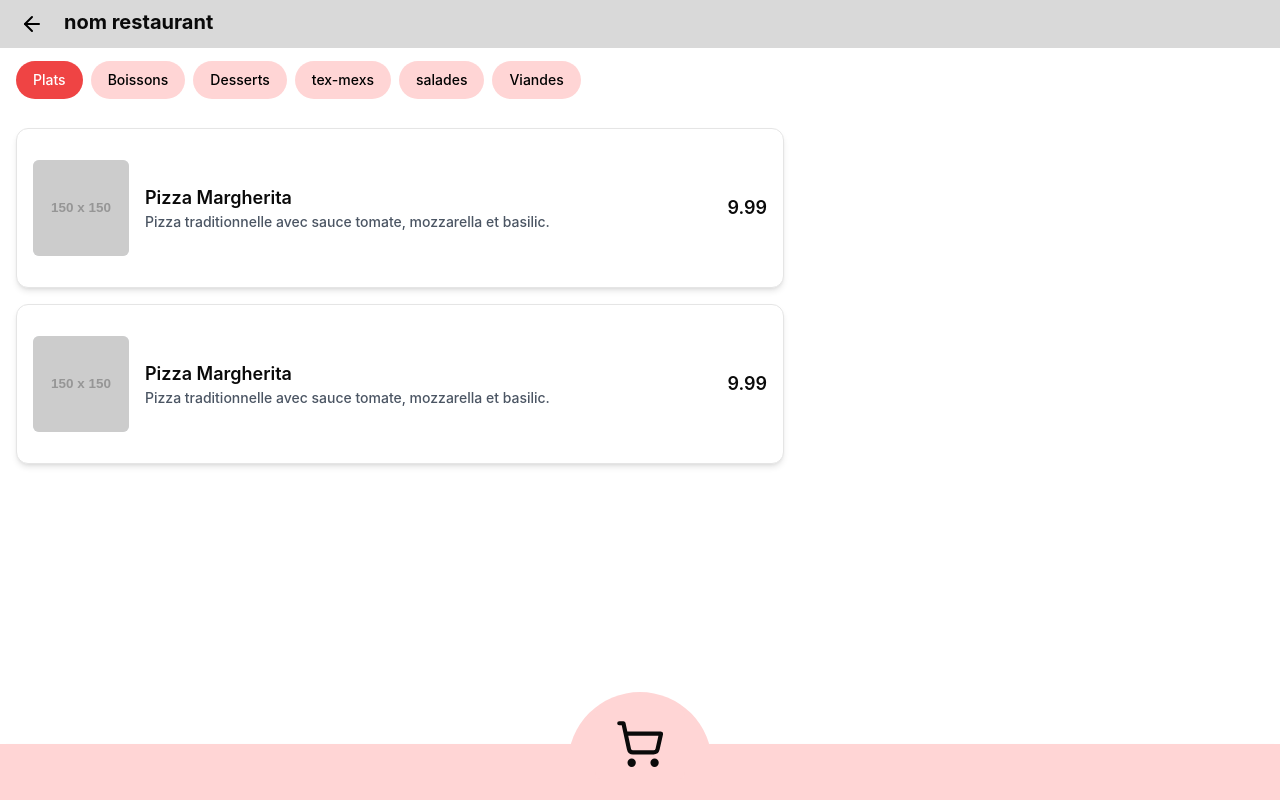
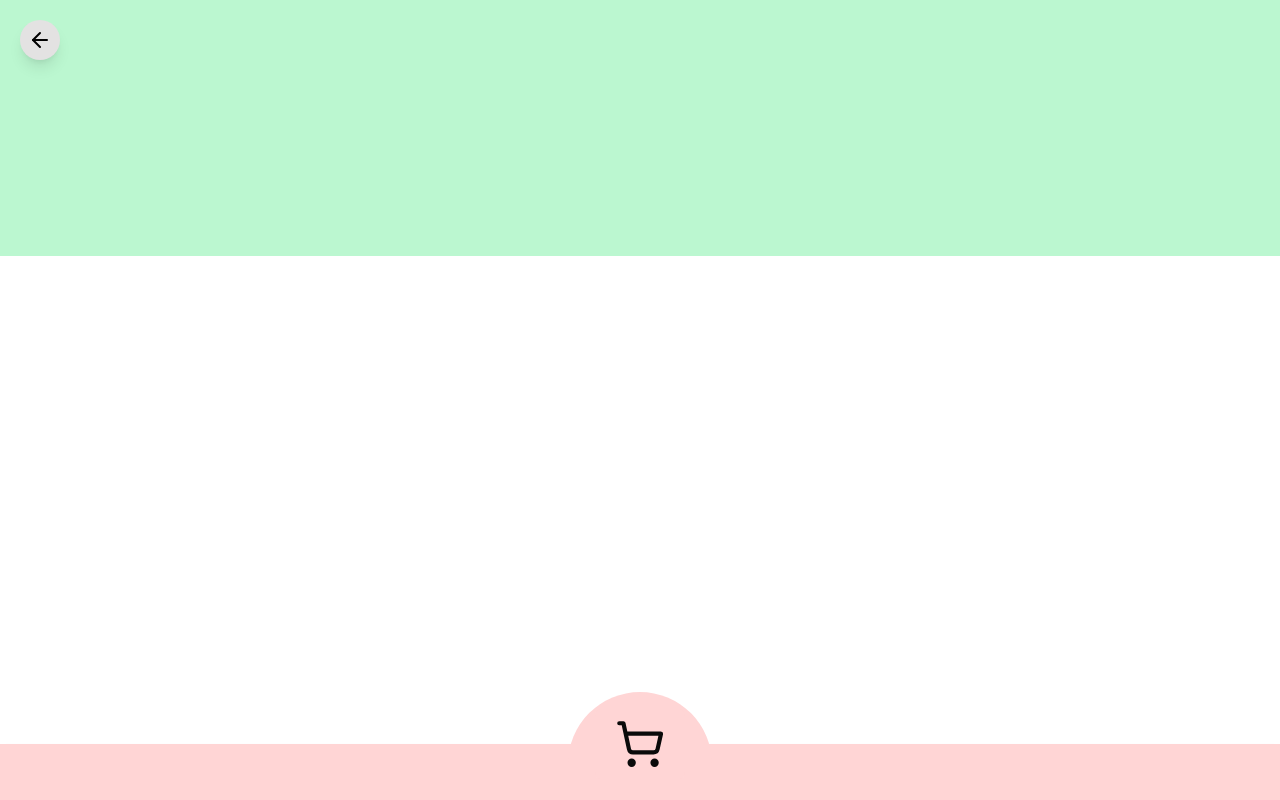
Before and after one commit to Khannouf/fasto-resto-front, a React (Vite) app: page /restaurant/1/1 in a window 1280 px wide. Built offline with nearby package versions, Linux system fonts and the light colour scheme.

Commit message:
begin detail

```diff
--- a/src/components/cardItem.tsx
+++ b/src/components/cardItem.tsx
@@ -9,12 +9,18 @@ type CardItemProps = {
     description: string;
     price: number
     categorieId: number;
+    ingredients: Ingredients[]
 };
 
-function CardItem({ idResto, idElement, imageUrl, name, description, price, categorieId }: CardItemProps) {
+type Ingredients = {
+    ingredientId: number;
+    quantity: string
+}
+
+function CardItem({ idResto, idElement, imageUrl, name, description, price}: CardItemProps) {
 
     return (
-        <Link to={`/restaurant/${idResto}/detail`}>
+        <Link to={`/restaurant/${idResto}/${idElement}`}>
             <Card className="w-full max-w-3xl h-40 flex items-center p-4 shadow-md">
                 {/* Image à gauche */}
                 <div className="w-24 h-24 bg-gray-200 rounded-md overflow-hidden">
--- a/src/providers/routerProviders.tsx
+++ b/src/providers/routerProviders.tsx
@@ -5,6 +5,7 @@ import LayoutSidebar from "../components/sidebar/layoutSidebar";
 import LayoutWithBottomBar from "../components/bottomBar/layoutBottomBar";
 import FirstStep from "../views/espaceClient/firstStep";
 import RestaurantMenu from "../views/espaceClient/restaurantMenu";
+import DetailDish from "../views/espaceClient/detailDish";
 
 // Composant qui contient toute la logique
 const AppContent: React.FC = () => {
@@ -19,7 +20,7 @@ const AppContent: React.FC = () => {
         <Routes>
           <Route path="/restaurant/:idResto" element={<FirstStep />} />
           <Route path="/restaurant/:idResto/menu" element={<RestaurantMenu />} />
-          <Route path="/restaurant/:idResto/:idelement" element={<RestaurantMenu />} />
+          <Route path="/restaurant/:idResto/:idElement" element={<DetailDish />} />
         </Routes>
       </LayoutWithBottomBar>
     );
--- /dev/null
+++ b/src/views/espaceClient/detailDish.tsx
@@ -0,0 +1,42 @@
+import { ArrowLeft } from 'lucide-react'
+import React from 'react'
+import { Link, useParams } from 'react-router-dom'
+import pizzaImg from '../../assets/pizza.jpg';
+
+
+const DetailDish = () => {
+    const params = useParams()
+
+    const item = {
+        id: 1,
+        imageUrl: {pizzaImg},
+        name: "Pizza Margherita",
+        description: "Pizza traditionnelle avec sauce tomate, mozzarella et basilic.",
+        categorieid: 1,
+        price: 9.99,
+        ingredients: [
+            { ingredientId: 1, quantity: '1' },
+            { ingredientId: 2, quantity: '2' }
+        ]
+    }
+
+    return (
+        <>
+            {/* La div verte avec z-0 pour qu'elle soit derrière */}
+            <div className='fixed top-0 left-0 bg-green-200 w-full h-64 flex items-center justify-center z-0'>
+                {/* <img src={item.imageUrl}
+                        alt="Image"
+                        className="w-full h-full object-cover" /> */}
+            </div>
+
+
+            {/* Le bouton retour avec un z-10 pour qu'il passe au-dessus */}
+            <div className='bg-[#e3e2e2] h-10 w-10 fixed top-5 left-5 flex items-center justify-center rounded-full shadow-lg z-10'>
+                <Link to={`/restaurant/${params.idResto}/menu`} className='text-black ml-[-1.25rem]'>
+                    <ArrowLeft className='ml-5' />
+                </Link>
+            </div>
+        </>
+    )
+}
+export default DetailDish
--- a/src/views/espaceClient/restaurantMenu.tsx
+++ b/src/views/espaceClient/restaurantMenu.tsx
@@ -10,6 +10,7 @@ function RestaurantMenu() {
     const params = useParams()
 
 
+    //remplacer par appelle a api
     const categories = [
         { id: 1, name: "Plats" },
         { id: 2, name: "Boissons" },
@@ -18,6 +19,8 @@ function RestaurantMenu() {
         { id: 5, name: "salades" },
         { id: 6, name: "Viandes" }
     ];
+
+    //remplacer par appelle a api
     const items = [
         {
             id: 1,
@@ -27,8 +30,8 @@ function RestaurantMenu() {
             categorieid: 1,
             price: 9.99,
             ingredients: [
-                { ingredientId: 1, quantity: 100 }, // Exemple de DishIngredientDto
-                { ingredientId: 2, quantity: 150 }
+                { ingredientId: 1, quantity: '1' }, // Exemple de DishIngredientDto
+                { ingredientId: 2, quantity: '2' }
             ]
         },
         {
@@ -39,8 +42,8 @@ function RestaurantMenu() {
             categorieid: 2,
             price: 12.5,
             ingredients: [
-                { ingredientId: 3, quantity: 200 },
-                { ingredientId: 4, quantity: 50 }
+                { ingredientId: 3, quantity: '1' },
+                { ingredientId: 4, quantity: '1' }
             ]
         },
         {
@@ -51,8 +54,8 @@ function RestaurantMenu() {
             categorieid: 3,
             price: 8.75,
             ingredients: [
-                { ingredientId: 5, quantity: 120 },
-                { ingredientId: 6, quantity: 30 }
+                { ingredientId: 5, quantity: '2' },
+                { ingredientId: 6, quantity: '3' }
             ]
         },
         {
@@ -63,8 +66,8 @@ function RestaurantMenu() {
             categorieid: 1,
             price: 9.99,
             ingredients: [
-                { ingredientId: 1, quantity: 100 }, // Exemple de DishIngredientDto
-                { ingredientId: 2, quantity: 150 }
+                { ingredientId: 1, quantity: '2' }, // Exemple de DishIngredientDto
+                { ingredientId: 2, quantity: '1' }
             ]
         },
     ];
@@ -85,7 +88,7 @@ function RestaurantMenu() {
                 <Link to={`/restaurant/${params.idResto}`} className='text-black'>
                     <ArrowLeft className='ml-5' />
                 </Link>
-                <p className="text-xl font-bold ml-5 mb-1">nom restaurant</p>
+                <p className="text-xl font-bold ml-5 mb-1">Nom Restaurant</p>
             </div>
 
             <div className='w-full h-16 fixed top-12 flex items-center justify-start bg-white'>
@@ -121,6 +124,7 @@ function RestaurantMenu() {
                                     description={item.description}
                                     price={item.price}
                                     categorieId={item.categorieid}
+                                    ingredients={item.ingredients}
                                 />
                             ))
                         ) : (
```
Also changed, not shown: src/assets/pizza.jpg (added).
